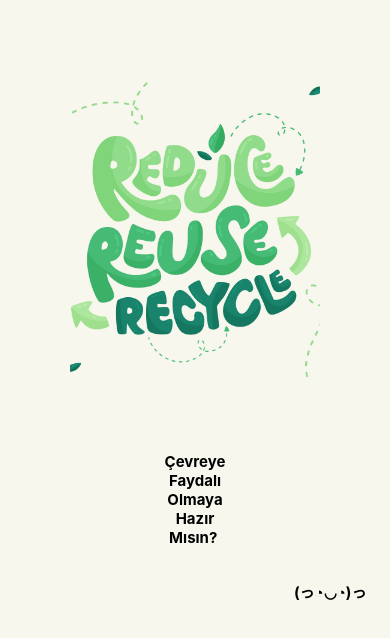
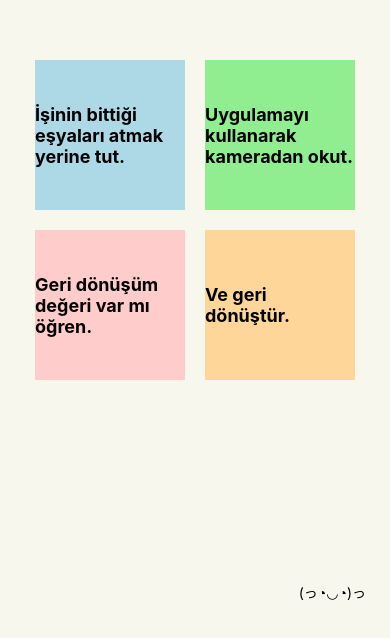
Before and after one commit to mhmale/FonksiyonelProgramlama, a React Native app: screen /SecondOpeningPage in a window 390 px wide. Shown: the part 192-830 px from the top of the page. Built offline with nearby package versions, Linux system fonts and the light colour scheme.

Commit message:
Added SeconOpenningPage component

```diff
--- a/App.js
+++ b/App.js
@@ -3,6 +3,7 @@ import React from 'react'
 import {NavigationContainer} from '@react-navigation/native';
 import {createNativeStackNavigator} from '@react-navigation/native-stack';
 import OpeningPage from './src/screens/OpeningPage'
+import SecondOpeningPage from './src/screens/SecondOpeningPage';
 
 const Stack = createNativeStackNavigator();
 
@@ -15,6 +16,10 @@ const App = () => {
         name="OpeningPage"
         component={OpeningPage}
       />
+      <Stack.Screen
+      name="SecondOpeningPage"
+      component={SecondOpeningPage}
+      />
     </Stack.Navigator>
   </NavigationContainer>
   )
--- a/src/screens/OpeningPage.js
+++ b/src/screens/OpeningPage.js
@@ -1,7 +1,8 @@
 import { StyleSheet, Text, View, Image, Pressable, StatusBar } from 'react-native'
 import React from 'react'
+import SecondOpeningPage from './SecondOpeningPage'
 
-const OpeningPage = () => {
+const OpeningPage = ({navigation}) => {
   return (
     <View style={styles.container}>
       <Image
@@ -12,7 +13,7 @@ const OpeningPage = () => {
       <Text style={styles.Text}>Çevreye Faydalı Olmaya Hazır Mısın? </Text>
       </View>
         <View style={styles.NextView}>
-      <Pressable>
+      <Pressable onPress={() => navigation.navigate(SecondOpeningPage)}>
         <Text style={styles.NextText}> (っ◔◡◔)っ </Text>
       </Pressable>
         </View>
--- a/src/screens/SecondOpeningPage.js
+++ b/src/screens/SecondOpeningPage.js
@@ -0,0 +1,63 @@
+import React from 'react';
+import { View, Text, StyleSheet, Image, Pressable } from 'react-native';
+
+const SecondOpeningPage = () => {
+  return (
+
+    <View style={styles.container}>
+      <View style={styles.row}>
+        <View style={[styles.box, { backgroundColor: 'lightblue' }]}>
+          <Text style={styles.text}>İşinin bittiği eşyaları atmak yerine tut.</Text>
+        </View>
+        <View style={[styles.box, { backgroundColor: 'lightgreen' }]}>
+          <Text style={styles.text}>Uygulamayı kullanarak kameradan okut.</Text>
+        </View>
+      </View>
+      <View style={styles.row}>
+        <View style={[styles.box, { backgroundColor: '#ffcccc' }]}>
+          <Text style={styles.text}>Geri dönüşüm değeri var mı öğren.</Text>
+        </View>
+        <View style={[styles.box, { backgroundColor: '#ffd699' }]}>
+          <Text style={styles.text}>Ve geri dönüştür.</Text>
+        </View>
+      </View>
+      <View style={styles.NextView}>
+      <Pressable onPress={() => navigation.navigate(SecondOpeningPage)}>
+        <Text style={styles.NextText}> (っ◔◡◔)っ </Text>
+      </Pressable>
+        </View>
+    </View>
+  );
+};
+
+const styles = StyleSheet.create({
+  container: {
+    flex: 1,
+    alignItems: 'center',
+    justifyContent: 'center',
+    backgroundColor:'#f7f7ed',
+  },
+  row: {
+    flexDirection: 'row',
+    marginBottom: 20,
+  },
+  box: {
+    width: 150,
+    height: 150,
+    marginHorizontal: 10,
+    alignItems: 'center',
+    justifyContent: 'center',
+  },
+  text: {
+    fontSize: 18,
+    fontWeight: 'bold',
+    color: 'black',
+  },
+  NextView:{
+    position: "absolute",
+    bottom: 50,
+    right: 20,
+  }
+});
+
+export default SecondOpeningPage;
```
